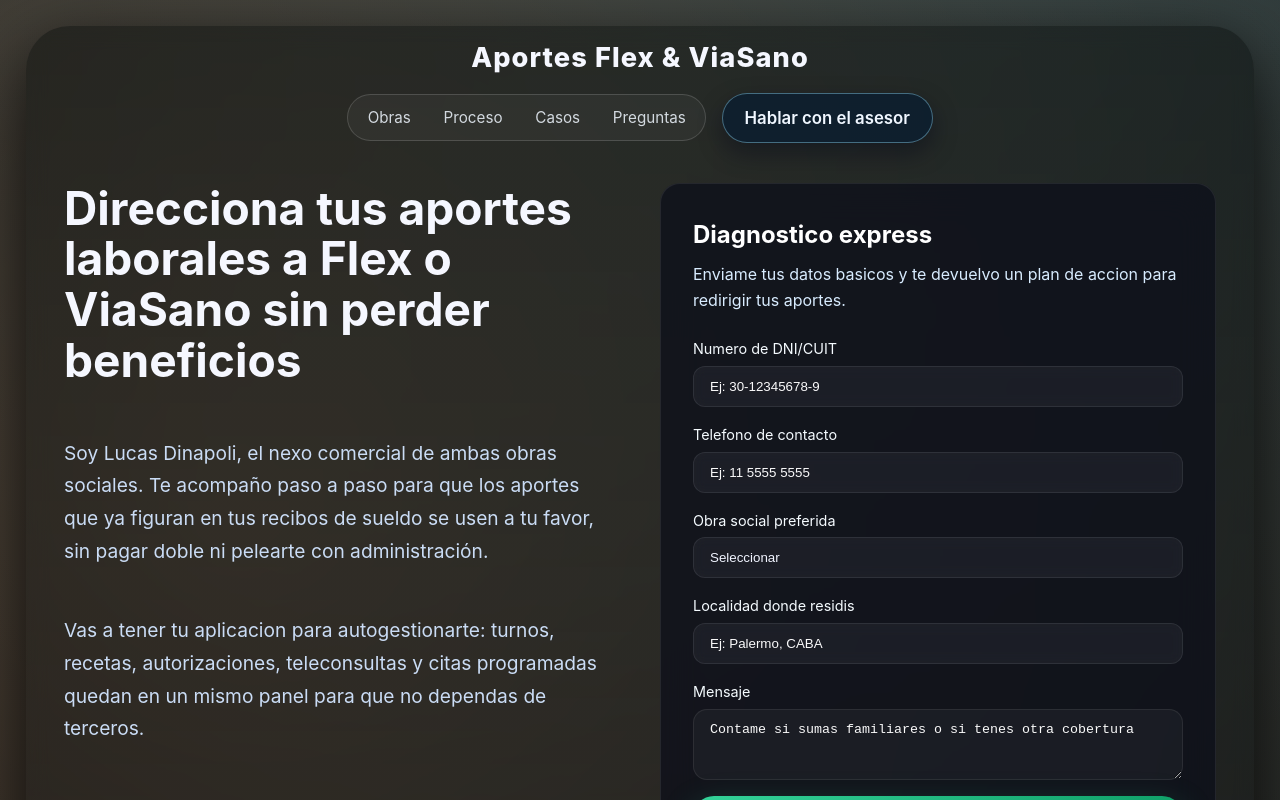
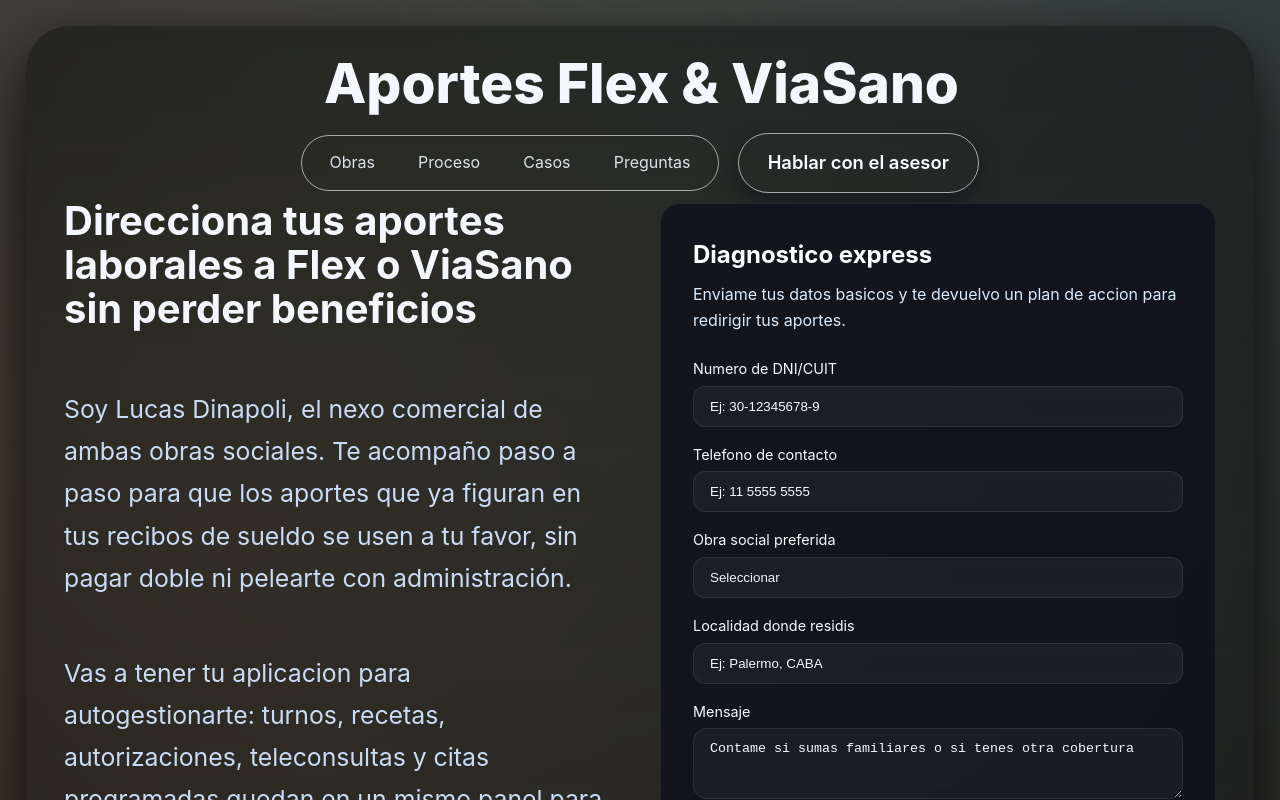
Before and after one commit to Federico-Salom/VentaObrasSociales, a React (Vite) app: page / in a window 1280 px wide. Shown: the top 800 px of the page. Built offline with nearby package versions, Linux system fonts and the light colour scheme.

Commit message:
Actualiza el logo en la navegación y mejora el diseño del encabezado

```diff
--- a/src/App.tsx
+++ b/src/App.tsx
@@ -247,7 +247,19 @@
     <div className="page">
       <header className="hero">
         <nav className="hero__nav" aria-label="Navegacion principal">
-          <span className="logo">Aportes Flex & ViaSano</span>
+          <svg className="logo" viewBox="0 0 735 80" role="img" aria-label="Aportes Flex y ViaSano" preserveAspectRatio="xMinYMin meet">
+            <text
+              x="0"
+              y="64"
+              fontFamily="Inter, 'Segoe UI', system-ui, -apple-system, sans-serif"
+              fontWeight="800"
+              fontSize="64"
+              fill="currentColor"
+              dominantBaseline="alphabetic"
+            >
+              Aportes Flex &amp; ViaSano
+            </text>
+          </svg>
           <div className="nav__cta">
             <div className="nav__links">
               <a href="#obras">Obras</a>
--- a/src/index.css
+++ b/src/index.css
@@ -118,7 +118,7 @@
 
 .hero {
   position: relative;
-  padding: clamp(1.25rem, 3vw, 2.25rem) clamp(1.5rem, 5vw, 4.5rem) clamp(3rem, 6vw, 4.5rem);
+  padding: clamp(1.5rem, 4vw, 3rem) clamp(1.5rem, 5vw, 4.5rem);
   background: transparent;
   color: #f5f7ff;
   overflow: visible;
@@ -134,60 +134,79 @@
 .hero__nav {
   display: flex;
   align-items: center;
-  justify-content: center;
-  flex-direction: column;
-  gap: 0.85rem;
+  justify-content: space-evenly;
+  flex-direction: row;
+  gap: 1rem;
   margin-top: 0;
-  margin-bottom: 0.5rem;
+  margin-bottom: 0;
   flex-wrap: wrap;
-  text-align: center;
+  text-align: left;
+  padding-inline: 0;
 }
 .logo {
-  font-weight: 800;
-  font-size: clamp(1.4rem, 2.8vw, 1.7rem);
-  letter-spacing: 0.04em;
-  text-align: center;
-  width: 100%;
+  display: inline-block;
+  flex: 0 0 auto;
+  width: auto;
+  height: clamp(3rem, 5.5vw, 4.3rem);
+  color: #f5f7ff;
+  overflow: visible;
+  vertical-align: top;
 }
 .nav__cta {
   display: flex;
   align-items: center;
-  gap: 1rem;
+  gap: 1.2rem;
   flex-wrap: wrap;
-  justify-content: center;
-  width: 100%;
+  justify-content: flex-start;
+  width: auto;
+  flex: 0 0 auto;
 }
 .nav__cta .btn--ghost {
-  padding: 0.65rem 1.35rem;
-  font-size: 1.05rem;
+  padding: 0.9rem 1.8rem;
+  font-size: 1.15rem;
+  border: 1px solid rgba(255, 255, 255, 0.6);
+  background: transparent;
+  color: #f5fbff;
 }
 .nav__cta .btn--ghost:hover {
   transform: none;
-  background: rgba(12, 43, 74, 0.9);
-  border-color: rgba(148, 224, 255, 0.7);
+  background: rgba(255, 255, 255, 0.08);
+  border-color: rgba(255, 255, 255, 0.9);
   box-shadow:
-    0 0 18px rgba(148, 224, 255, 0.28),
-    0 10px 25px #02061766;
+    0 0 16px rgba(255, 255, 255, 0.35),
+    0 12px 30px rgba(0, 0, 0, 0.45);
+  color: #fdfdfd;
 }
 .nav__links {
   display: flex;
-  gap: 1.25rem;
+  align-items: center;
+  gap: 1.5rem;
   justify-content: center;
-  font-size: 0.95rem;
-  padding: 0.4rem 0.8rem;
+  font-size: 1rem;
+  padding: 0.55rem 1.1rem;
   border-radius: 999px;
-  border: 1px solid rgba(255, 255, 255, 0.15);
-  background: rgba(255, 255, 255, 0.04);
+  border: 1px solid rgba(255, 255, 255, 0.6);
+  background: transparent;
 }
 .nav__links a {
-  opacity: 0.85;
+  display: flex;
+  align-items: center;
+  opacity: 0.9;
   position: relative;
-  padding: 0.25rem 0.4rem;
+  padding: 0.35rem 0.6rem;
   color: #f0f7ff;
-  transition: color 0.8s ease;
+  border-radius: 10px;
+  transition:
+    color 0.4s ease,
+    background 0.4s ease,
+    box-shadow 0.4s ease;
 }
 .nav__links a:hover {
-  color: #7dd3fc;
+  color: #f5f7ff;
+  background: rgba(255, 255, 255, 0.08);
+  box-shadow:
+    0 0 14px rgba(255, 255, 255, 0.22),
+    0 10px 24px rgba(0, 0, 0, 0.35);
 }
 .nav__burger {
   display: none;
@@ -275,7 +294,7 @@
   grid-auto-rows: 1fr;
   position: relative;
   z-index: 2;
-  margin-top: 2.5rem;
+  margin-top: 0;
 }
 .hero__grid > * {
   min-width: 0;
@@ -283,26 +302,28 @@
 .hero__copy {
   display: flex;
   flex-direction: column;
-  justify-content: flex-start;
+  justify-content: space-between;
   gap: 1rem;
   height: 100%;
+  flex: 1 1 0;
+  align-self: stretch;
 }
 .hero__copy h1 {
-  font-size: clamp(1.9rem, 3.6vw, 3rem);
+  font-size: clamp(2rem, 3.8vw, 2.5rem);
   line-height: 1.1;
   margin-bottom: 1rem;
-  margin-top: 0;
+  margin-top: 0.4rem;
 }
 .hero__copy p {
   max-width: 540px;
   color: #cadcf5;
-  font-size: clamp(1.05rem, 2.1vw, 1.2rem);
+  font-size: clamp(1.35rem, 2.6vw, 1.55rem);
   line-height: 1.7;
 }
 .hero__subcopy {
   margin-top: 0.75rem;
   color: #a7c7e9;
-  font-size: clamp(1.05rem, 2vw, 1.2rem);
+  font-size: clamp(1.35rem, 2.5vw, 1.55rem);
   line-height: 1.7;
 }
 .hero__highlights-wrap {
@@ -455,6 +476,7 @@
   align-self: stretch;
   width: 100%;
   max-width: 100%;
+  margin-top: 0.6rem;
 }
 .hero__card:after {
   content: "";
```
